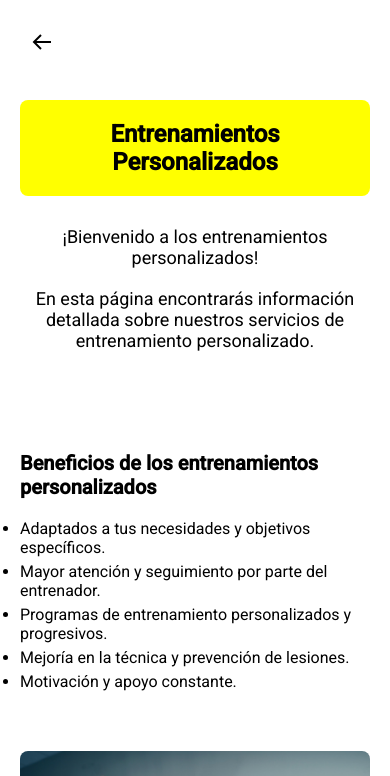
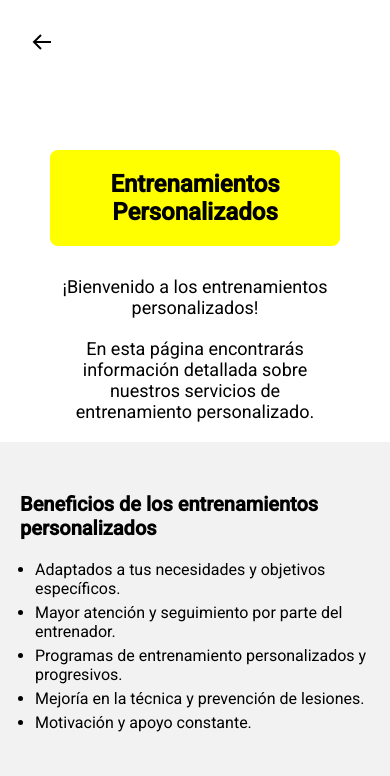
Before and after one commit to crescowboy/appwebfitness, a React (Create React App) app: page /entreno in a window 390 px wide. Shown: the top 776 px of the page. Built offline with nearby package versions, Linux system fonts and the light colour scheme.

Commit message:
update 2 responsive seccion body

```diff
--- a/src/css/Entreno_Page.css
+++ b/src/css/Entreno_Page.css
@@ -5,6 +5,7 @@
     /* max-width: 1200px; */
     background-color: white;
     border-radius: 5px;
+    max-width: 1600px;
   }
 
   .entrenamientos-container h1 {
@@ -47,7 +48,7 @@
     padding-right: 100px;
     padding-top: 30px;
     padding-bottom: 30px;
-    background-color: white;
+    background-color: #f2f2f2;
   }
 
   .entrenamientos-info img{
@@ -75,7 +76,7 @@
   }
 
   .entrenamientos-tipocuerpo{
-    background-color: #f2f2f2;
+    background-color: white;
     padding-left: 50px;
     padding-right: 50px;
     padding-top: 30px;
@@ -89,6 +90,8 @@
   }
 
   .entrenamientos-contact{
+    background-color: #2D333B;
+    color: white;
     padding-left: 50px;
     padding-right: 50px;
     padding-top: 30px;
@@ -196,13 +199,15 @@
   }
 
   /* Entreno page */
-  .entrenamientos-info1 {
+  /* .entrenamientos-info1 {
     padding: 20px;
-  }
+  } */
 
   .entrenamientos-info {
     flex-direction: column;
     padding: 20px;
+
+
   }
 
   .entrenamientos-info img {
@@ -211,7 +216,7 @@
   }
 
   .entrenamientos-info ul {
-    margin-left: 0;
+    margin-left: 15px;
   }
 
   .entrenamientos-tipocuerpo {
```
